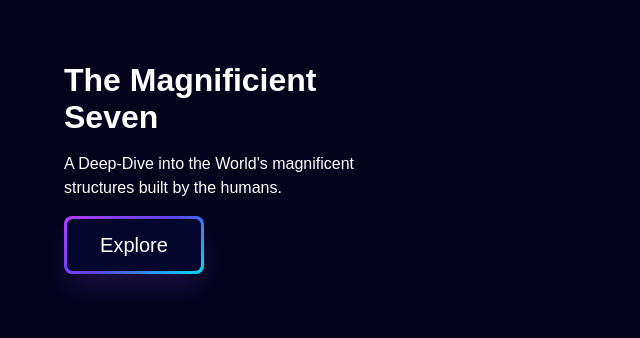
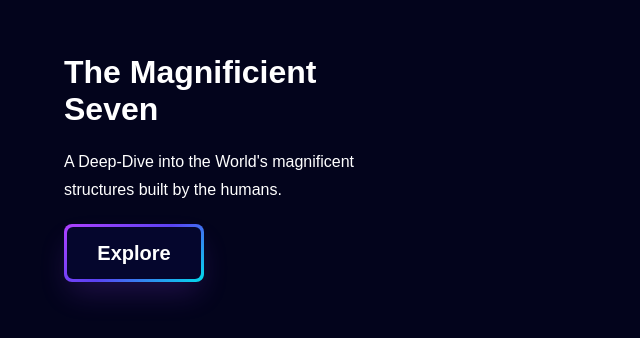
Before and after one commit to Swpn0neel/TheMagnificentSeven, a Svelte app: page / in a window 1280 px wide. Shown: the part 232-570 px from the top of the page, without its empty margins (0-640 px from the left). Built offline with nearby package versions, Linux system fonts and the light colour scheme.

Commit message:
improved spacing

```diff
--- a/src/App.svelte
+++ b/src/App.svelte
@@ -71,7 +71,7 @@
   }
 
   header > * {
-    margin: 0.5rem 0;
+    margin: 0.64rem 0;
     color: white;
   }
 
@@ -82,7 +82,8 @@
 
   header > p {
     font-family: sans-serif;
-    line-height: 1.5rem;
+    line-height: 1.75rem;
+    font-family: 'Poppins', sans-serif;
   }
 
   header > button {
@@ -100,6 +101,7 @@
   color: #FFFFFF;
   display: flex;
   font-family: Phantomsans, sans-serif;
+  font-weight: bold;
   font-size: 20px;
   justify-content: center;
   line-height: 1em;
```
